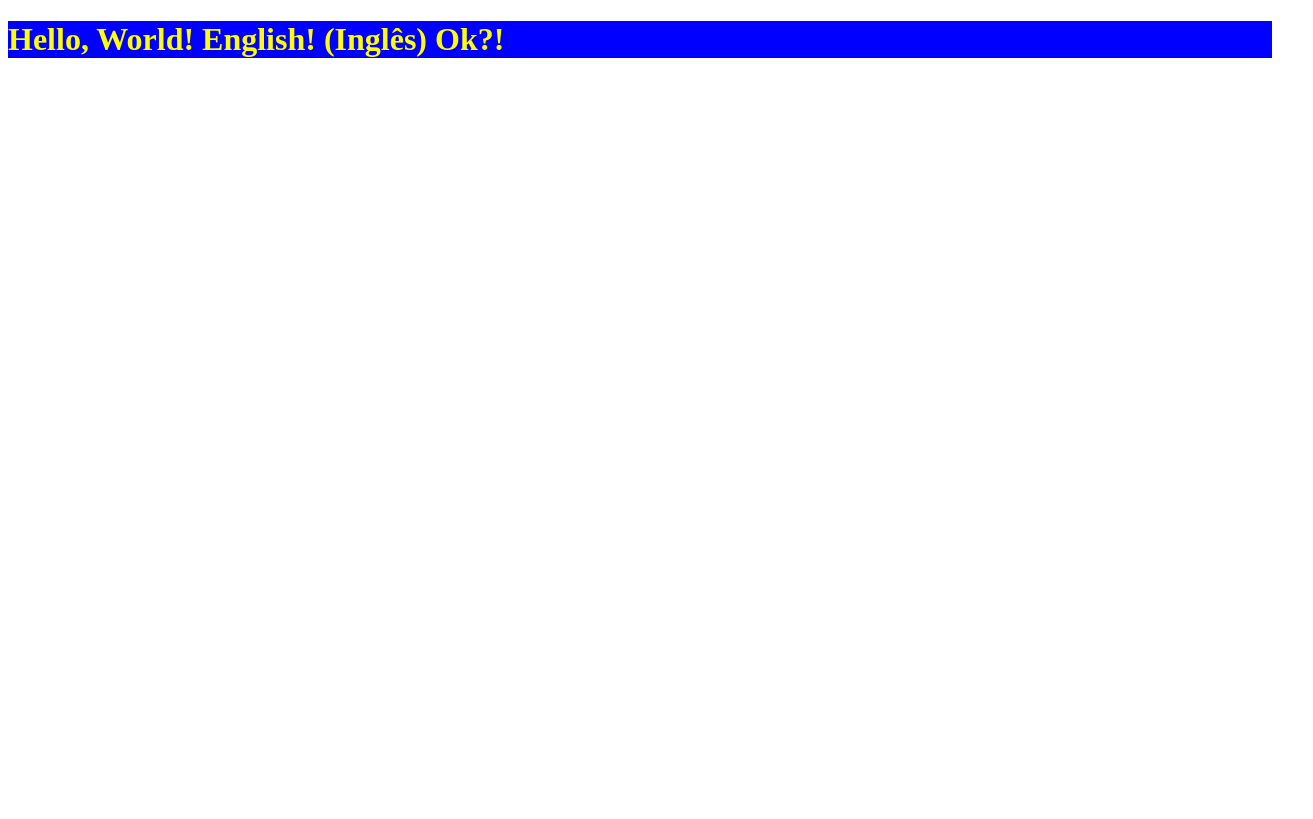
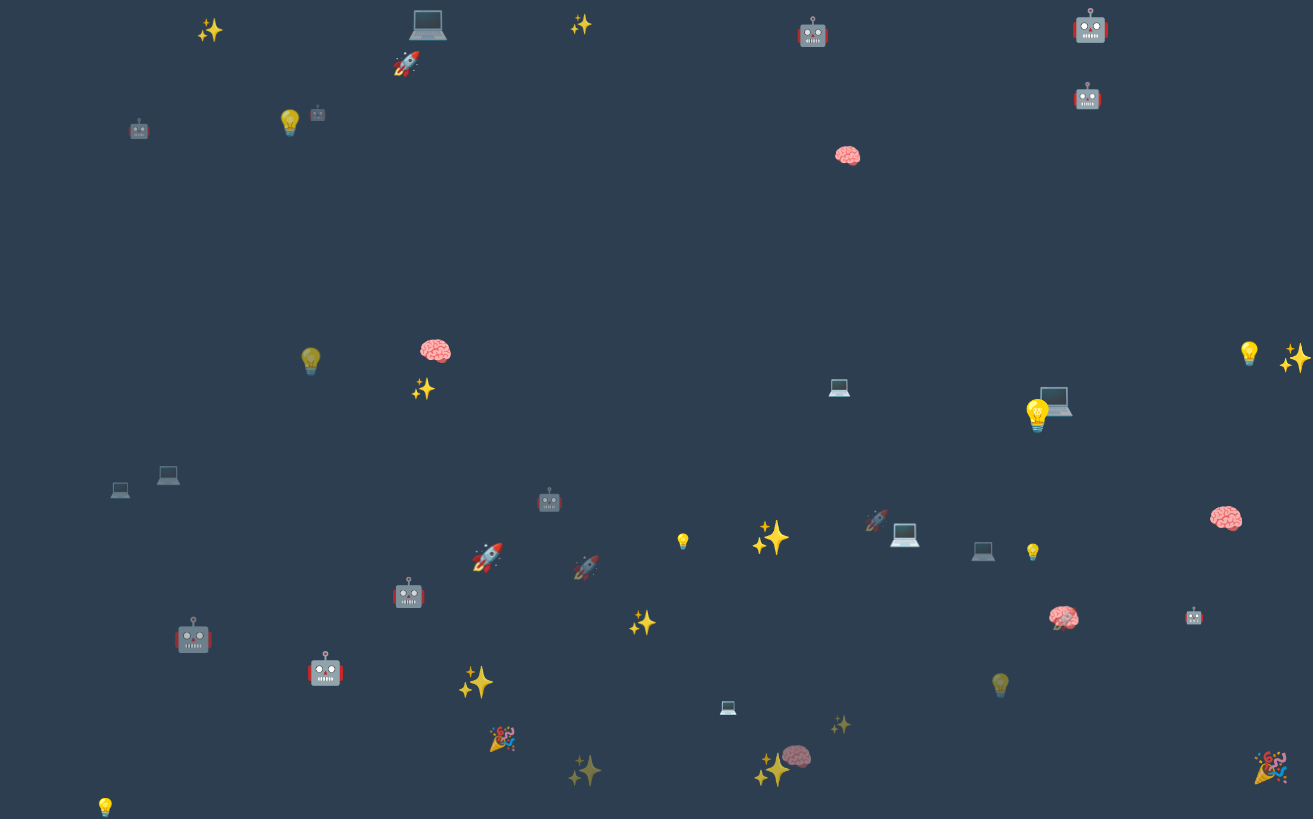
Before and after one commit to matosIfnmg/ativiade12, a plain HTML site: page index.html in a window 1280 px wide. Shown: the whole page, 1313 px wide, since content can reach past the window. Drawn offline with Linux system fonts and the light colour scheme.

Commit message:
adição da IA

```diff
--- a/index.html
+++ b/index.html
@@ -3,9 +3,11 @@
 <head>
   <meta charset="UTF-8">
   <meta name="viewport" content="width=device-width, initial-scale=1.0">
-  <title>Document</title>
+  <title>Meu Projeto Criativo com JS</title>
 </head>
 <body>
+
   <script src="main.js"></script>
+
 </body>
 </html>
--- a/main.js
+++ b/main.js
@@ -1,11 +1,66 @@
-console.log('Olá mundo!');
-// Criando um novo elemento
-let novoElemento = document.createElement('h1');
-// Alterando o conteúdo de texto do elemento
-novoElemento.innerText = 'Hello, World! English! (Inglês) Ok?!';
-// Selecionando o elemento body
-let elementoBody = document.body;
-// Colocando o novo elemento no body
-elementoBody.appendChild(novoElemento);
-novoElemento.style.backgroundColor = 'blue';
-novoElemento.style.color = 'yellow';
+// Define o corpo (body) do documento como a área de criação.
+const container = document.body;
+
+// Estiliza o body para que a "chuva" ocupe a tela inteira.
+container.style.margin = '0';
+container.style.padding = '0';
+container.style.overflow = 'hidden'; // Evita barras de rolagem
+container.style.backgroundColor = '#2c3e50'; // Um fundo escuro para destacar
+
+// Array de emojis que podem "chover" - Sinta-se à vontade para mudar!
+const emojis = ['💻', '💡', '🚀', '🤖', '✨', '🎉', '🧠'];
+
+// Função para criar um único floco de "chuva" (um emoji)
+function criarFlocoDeChuva() {
+  // Cria um novo elemento <div> para ser o nosso floco
+  const floco = document.createElement('div');
+
+  // Seleciona um emoji aleatório do nosso array
+  const emojiAleatorio = emojis[Math.floor(Math.random() * emojis.length)];
+  floco.innerText = emojiAleatorio;
+
+  // Estiliza o floco
+  floco.style.position = 'absolute';
+  floco.style.fontSize = `${Math.random() * 20 + 15}px`; // Tamanho aleatório
+  floco.style.left = `${Math.random() * 100}vw`; // Posição horizontal aleatória (vw = viewport width)
+  floco.style.top = `${Math.random() * -50}px`; // Começa um pouco acima da tela
+  floco.style.opacity = Math.random() + 0.3; // Opacidade aleatória
+  floco.style.userSelect = 'none'; // Impede que o usuário selecione o emoji com o mouse
+
+  // Adiciona o floco criado ao corpo da página
+  container.appendChild(floco);
+
+  // Anima a queda do floco
+  animarQueda(floco);
+}
+
+// Função para animar a queda de um floco
+function animarQueda(floco) {
+  let velocidade = Math.random() * 3 + 2; // Velocidade de queda aleatória
+
+  function mover() {
+    // Pega a posição vertical atual e a converte para número
+    let posicaoAtual = parseFloat(floco.style.top);
+
+    // Se o floco já passou do final da tela...
+    if (posicaoAtual > window.innerHeight) {
+      // ...ele volta para o topo em uma nova posição horizontal.
+      floco.style.top = '-50px';
+      floco.style.left = `${Math.random() * 100}vw`;
+    } else {
+      // ...senão, ele continua caindo.
+      floco.style.top = `${posicaoAtual + velocidade}px`;
+    }
+
+    // Continua o ciclo de animação de forma otimizada
+    requestAnimationFrame(mover);
+  }
+
+  // Inicia a animação
+  mover();
+}
+
+// Cria 50 flocos de chuva iniciais para preencher a tela
+for (let i = 0; i < 50; i++) {
+  criarFlocoDeChuva();
+}
```
